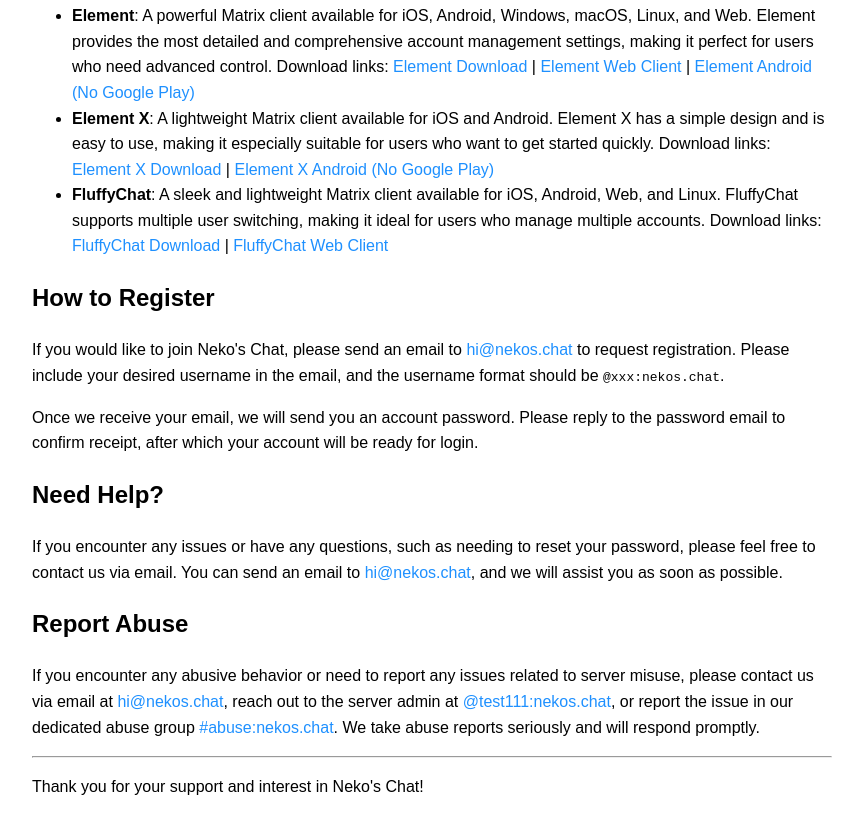
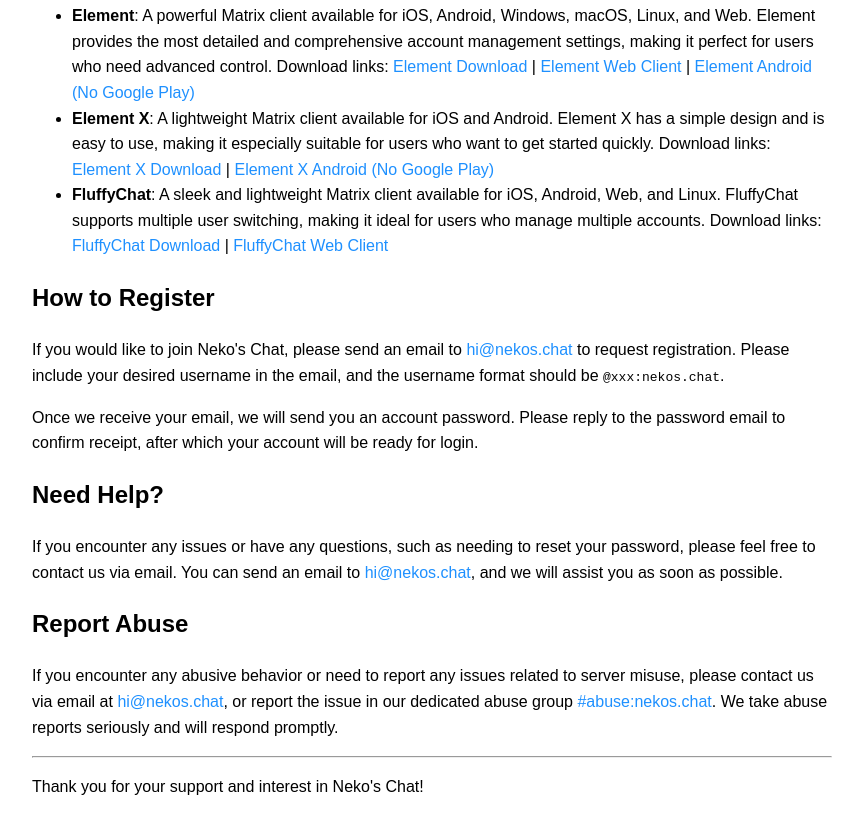
Before and after one commit to AsenHu/Nekos.Chat, a website: page public/index.html in a window 1280 px wide. Shown: the part 433-1267 px from the top of the page, without its empty margins (208-1071 px from the left). Drawn offline with Linux system fonts and the light colour scheme.

Commit message:
移除了不可用的管理员信息

```diff
--- a/public/index.html
+++ b/public/index.html
@@ -34,7 +34,7 @@
     <p>If you encounter any issues or have any questions, such as needing to reset your password, please feel free to contact us via email. You can send an email to <a href="mailto:hi@nekos.chat">hi@nekos.chat</a>, and we will assist you as soon as possible.</p>
 
     <h2>Report Abuse</h2>
-    <p>If you encounter any abusive behavior or need to report any issues related to server misuse, please contact us via email at <a href="mailto:hi@nekos.chat">hi@nekos.chat</a>, reach out to the server admin at <a href="https://matrix.to/#/@test111:nekos.chat">@test111:nekos.chat</a>, or report the issue in our dedicated abuse group <a href="https://matrix.to/#/#abuse:nekos.chat">#abuse:nekos.chat</a>. We take abuse reports seriously and will respond promptly.</p>
+    <p>If you encounter any abusive behavior or need to report any issues related to server misuse, please contact us via email at <a href="mailto:hi@nekos.chat">hi@nekos.chat</a>, or report the issue in our dedicated abuse group <a href="https://matrix.to/#/#abuse:nekos.chat">#abuse:nekos.chat</a>. We take abuse reports seriously and will respond promptly.</p>
 
     <hr>
     <p>Thank you for your support and interest in Neko's Chat!</p>
```
Also changed, not shown: public/zh.html (+1 -1 lines).
